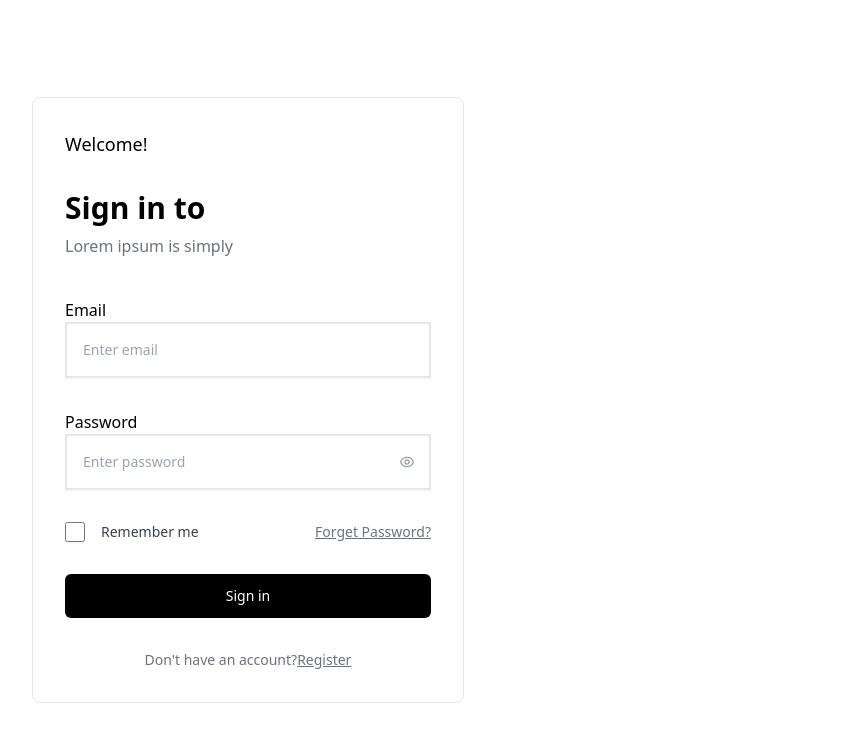
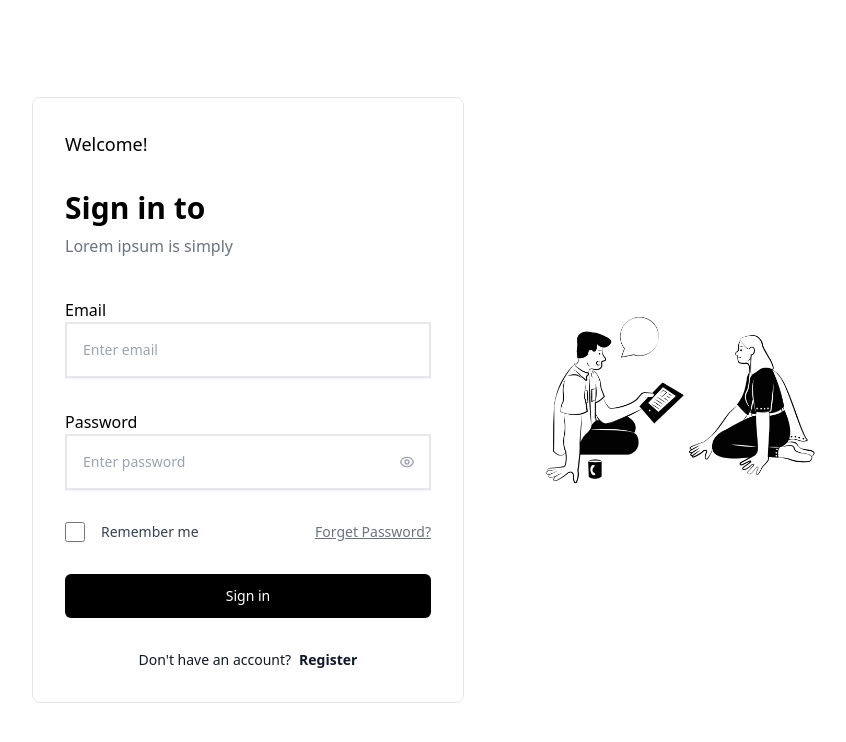
Before and after one commit to Faruq-Shobola/Learnflow, a React (Create React App) app: page /login in a window 1280 px wide. Shown: the top 742 px of the page, without its empty margins (176-1022 px from the left). Built offline with nearby package versions, Linux system fonts and the light colour scheme.

Commit message:
refactor: Improve Login component UI and add image

```diff
--- a/src/components/Login.js
+++ b/src/components/Login.js
@@ -1,8 +1,9 @@
 import { Link } from "react-router-dom";
+import smallTeamDiscussionIdeas from "../assets/small-team-discussing-ideas.png";
 
 const Login = () => {
   return (
-    <section className="relative flex flex-wrap  max-auto">
+    <section className="relative flex flex-wrap items-center max-auto">
       <div className="w-full p-8 sm:px-8 lg:w-1/2 flex flex-col gap-10 border rounded-lg border-gray-200">
         <div className="">
           <p className="text-lg">Welcome!</p>
@@ -89,16 +90,22 @@ const Login = () => {
             Sign in
           </button>
 
-          <p className="text-center text-sm text-gray-500">
+          <p className="text-center text-sm text-gray-900">
             Don't have an account?
-            <Link className="underline" to="/register">
+            <Link className="font-semibold ml-2" to="/register">
               Register
             </Link>
           </p>
         </form>
       </div>
 
-      <div className="relative h-64 w-full sm:h-96 lg:h-full lg:w-1/2"></div>
+      <div className="hidden md:flex items-center relative h-64 w-full sm:h-96 lg:h-full lg:w-1/2">
+        <img
+          src={smallTeamDiscussionIdeas}
+          alt="Small team discussion ideas"
+          className="object-cover w-full h-full"
+        />
+      </div>
     </section>
   );
 };
```
Also changed, not shown: src/assets/small-team-discussing-ideas.png (added).
